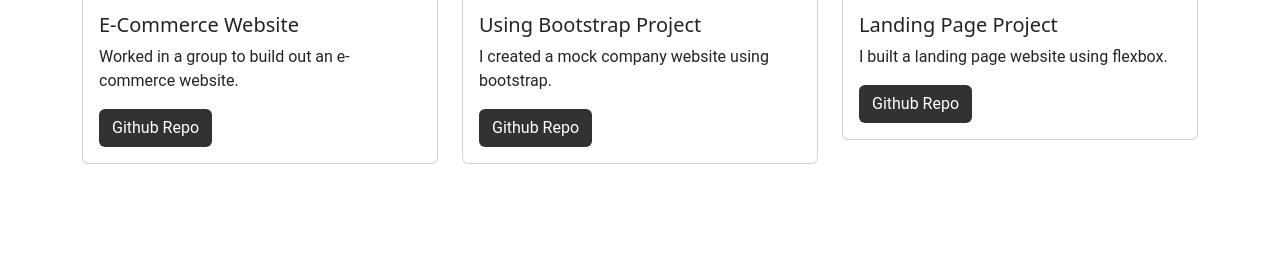
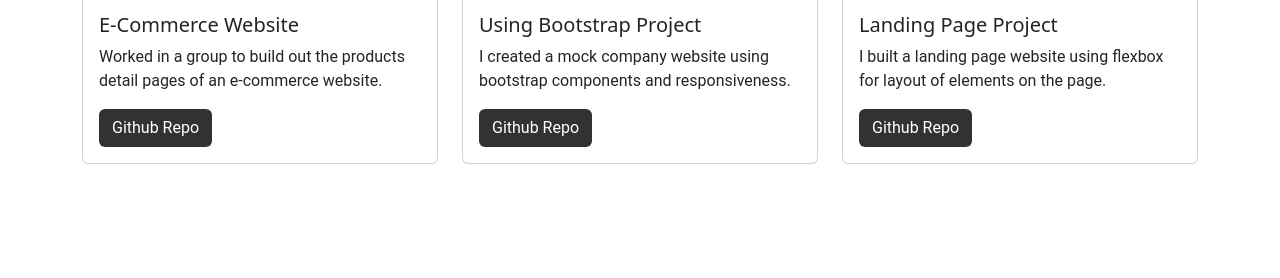
Before and after one commit to alfastep/personal-portfolio, a plain HTML site: page projects.html in a window 1280 px wide. Shown: the part 420-698 px from the top of the page. Drawn offline with nearby package versions, Linux system fonts and the light colour scheme.

Commit message:
Updated descriptions on projects page.

```diff
--- a/projects.html
+++ b/projects.html
@@ -40,7 +40,8 @@
             </a>
             <div class="card-body">
               <h5 class="card-title">E-Commerce Website</h5>
-              <p class="card-text">Worked in a group to build out an e-commerce website.</p>
+              <p class="card-text">Worked in a group to build out the products detail pages of an e-commerce website.
+              </p>
               <a type="button" href="https://github.com/palmersola/group-project-1" class="btn btn-grey"
                 target="_blank">Github Repo</a>
             </div>
@@ -53,7 +54,7 @@
             </a>
             <div class="card-body">
               <h5 class="card-title">Using Bootstrap Project</h5>
-              <p class="card-text">I created a mock company website using bootstrap.</p>
+              <p class="card-text">I created a mock company website using bootstrap components and responsiveness.</p>
               <a type="button" href="https://github.com/alfastep/using-bootstrap" class="btn btn-grey"
                 target="_blank">Github Repo</a>
             </div>
@@ -66,7 +67,7 @@
             </a>
             <div class="card-body">
               <h5 class="card-title">Landing Page Project</h5>
-              <p class="card-text">I built a landing page website using flexbox.</p>
+              <p class="card-text">I built a landing page website using flexbox for layout of elements on the page.</p>
               <a type="button" href="https://github.com/alfastep/landing-page-assignment" class="btn btn-grey"
                 target="_blank">Github Repo</a>
             </div>
```
